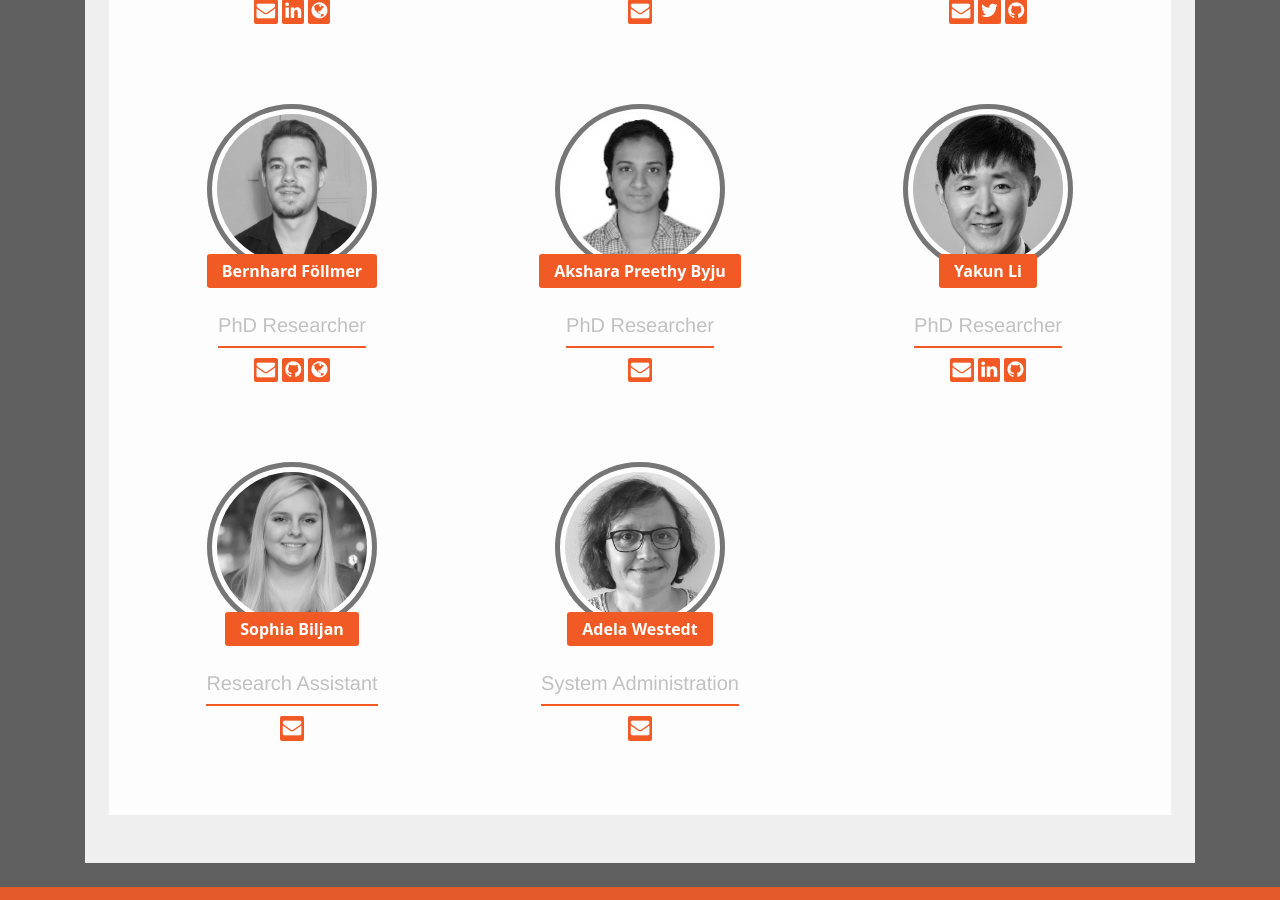
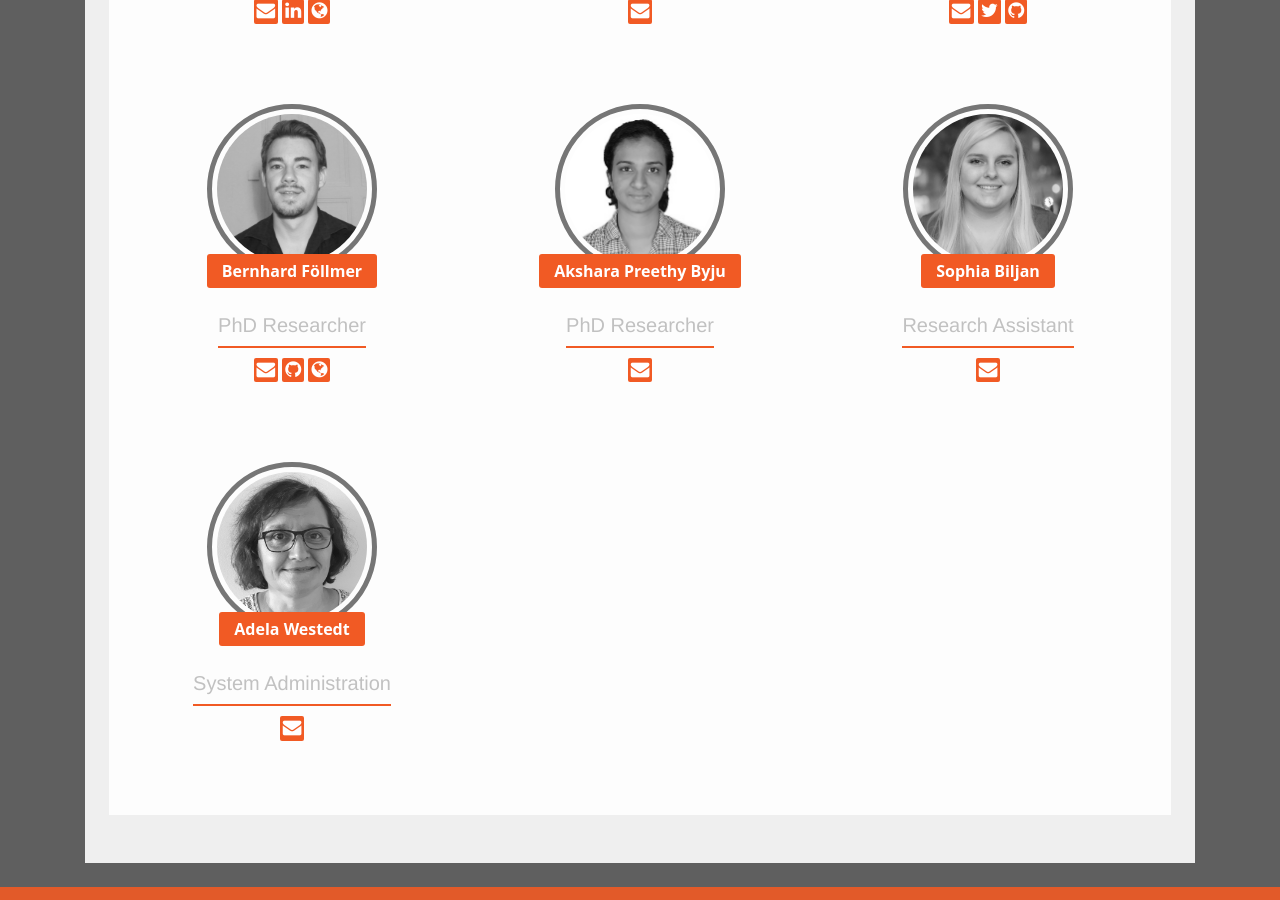
Before and after one commit to rsim-tu-berlin/bigearth.eu, a Jekyll site: the page built from team.md, in a window 1280 px wide and 900 px high, scrolled down 617 px. Built offline with Jekyll 4.4.1, drawn with Linux system fonts in a browser that asks for light colours; nearby versions of some CDN libraries.

Commit message:
update teams

```diff
--- a/team.md
+++ b/team.md
@@ -127,32 +127,6 @@ guid: http://www.bigearth.eu/team
 					<div class="col-md-12 section4">
 						<a href="mailto:akshara.preethybyju@unitn.it">
 							<i class="fa fa-envelope" aria-hidden="true"></i>
-						</a>
-					</div>
-				</div>
-			</div>
-			<!-- -->
-			<div class="col-md-4 col-sm-4 col-xs-12">
-				<div class="row section-danger ourTeam-box text-center">
-					<div class="col-md-12 section1">
-						<img src="assets/team/yakun_li.png">
-					</div>
-					<div class="col-md-12 section2">
-						<p>Yakun Li</p><br>
-						<h1>PhD Researcher</h1><br>
-					</div>
-					<!-- <div class="col-md-12 section3">
-						<p></p>
-					</div> -->
-					<div class="col-md-12 section4">
-						<a href="mailto:yakun.li@tu-berlin.de">
-							<i class="fa fa-envelope" aria-hidden="true"></i>
-						</a>
-						<a href="https://www.linkedin.com/in/li-yakun-10592099/" target="_blank">
-							<i class="fa fa-linkedin" aria-hidden="true"></i>
-						</a>
-						<a href="https://github.com/liyakun" target="_blank">
-							<i class="fa fa-github" aria-hidden="true"></i>
 						</a>
 					</div>
 				</div>
```
